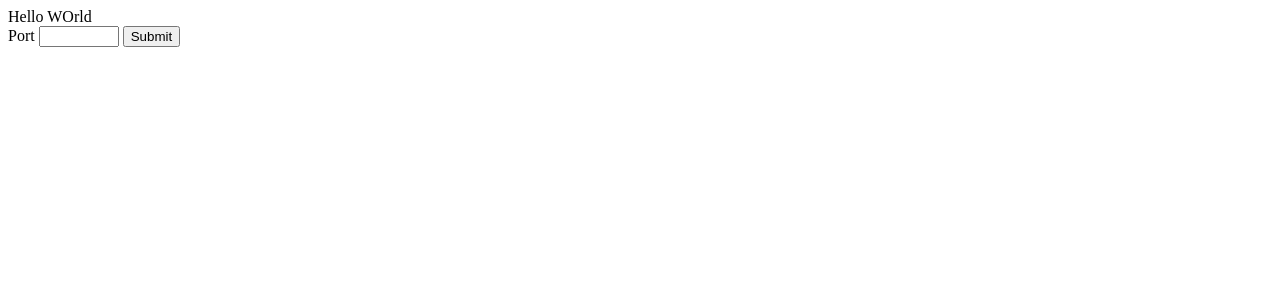
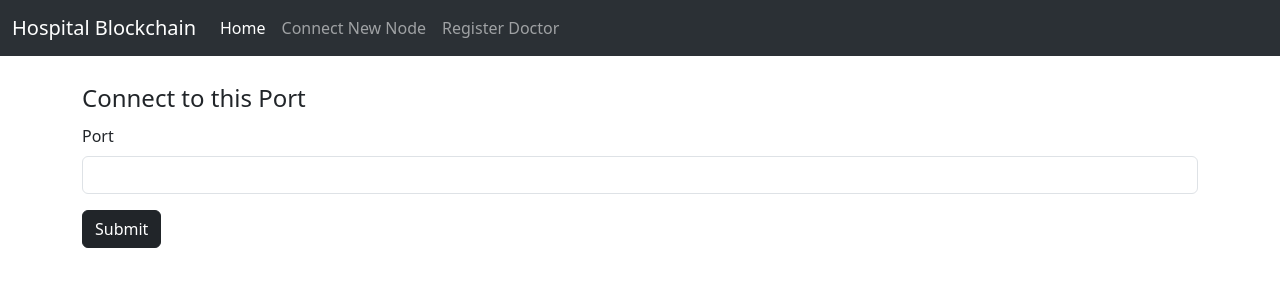
Before and after one commit to vishal354/flask-blockchain, a Flask app: page /connect in a window 1280 px wide. Shown: the top 300 px of the page. Run offline with Flask 3, Linux system fonts and the light colour scheme; parts of the project's set-up code (start-up, migrations or seed data) failed here and were passed over.

Commit message:
Added the functionality to connect nodes in private blockchain

```diff
--- a/app.py
+++ b/app.py
@@ -22,6 +22,7 @@ def displayConnectPage():
     return render_template('connect.html')
 
 # Try to connect a node to another node in the network
+# Only a node in the blockchain network can invite a new node
 @app.route('/connect/connect', methods=['POST', 'GET'])
 def connect():
     port = request.form.get('port', type=int)
--- a/templates/base.html
+++ b/templates/base.html
@@ -20,7 +20,7 @@
             class="navbar navbar-expand-lg bg-body-tertiary"
             data-bs-theme="dark">
             <div class="container-fluid">
-                <a class="navbar-brand" href="#">Hospital Blockchain</a>
+                <a class="navbar-brand" href="/">Hospital Blockchain</a>
                 <button
                     class="navbar-toggler"
                     type="button"
@@ -39,7 +39,7 @@
                             <a
                                 class="nav-link active"
                                 aria-current="page"
-                                href="#"
+                                href="/"
                                 >Home</a
                             >
                         </li>
@@ -57,6 +57,7 @@
                 </div>
             </div>
         </nav>
+        <br>
         {% block content %} {% endblock content %}
     </body>
 </html>
--- a/templates/connect.html
+++ b/templates/connect.html
@@ -1,16 +1,18 @@
-<!DOCTYPE html>
-<html lang="en">
-    <head>
-        <meta charset="UTF-8" />
-        <meta name="viewport" content="width=device-width, initial-scale=1.0" />
-        <title>Connect</title>
-    </head>
-    <body>
-        Hello WOrld
-        <form action="/connect/connect" method="post">
-            <label for="port">Port</label>
-            <input type="number" name="port" id="port" min="4000" max="65536" />
-            <button type="submit">Submit</button>
-        </form>
-    </body>
-</html>
+{% extends 'base.html' %}
+
+{% block title %} Connect {% endblock title %}
+
+{% block content %}
+
+<div class="container" >
+<form action="/connect/connect" method="post">
+    <legend>Connect to this Port</legend>
+    <div class="mb-3">
+    <label for="port" class="form-label">Port</label>
+    <input type="number" name="port" id="port" min="4000" max="65536" class="form-control"/>
+    </div>
+    <button type="submit" class="btn btn-dark">Submit</button>
+</form>
+</div>
+
+{% endblock content %}
```
Also changed, not shown: templates/port.html (+11 -14 lines), pkg.py (added), templates/nodes.html (added).
